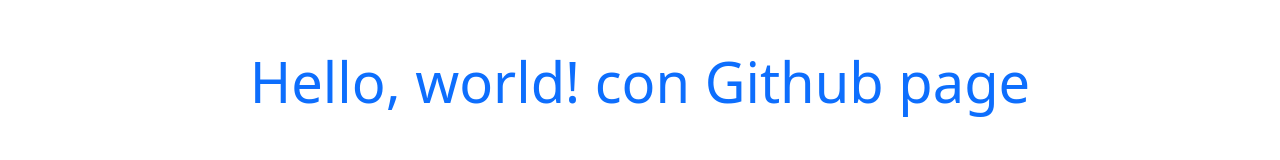
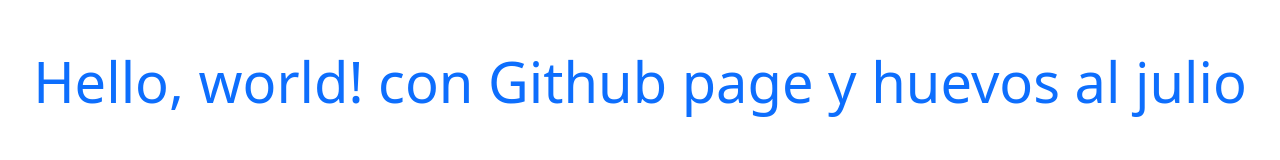
Before and after one commit to abimael331/abimael331.github.io, a plain HTML site: page index.html in a window 1280 px wide. Drawn offline with nearby package versions, Linux system fonts and the light colour scheme.

Commit message:
Update index.html

```diff
--- a/index.html
+++ b/index.html
@@ -11,7 +11,7 @@
     <title>Hello, world!</title>
   </head>
   <body>
-    <h1 class="text-center mt-5 display-4 text-primary">Hello, world! con Github page</h1>
+    <h1 class="text-center mt-5 display-4 text-primary">Hello, world! con Github page y huevos al julio</h1>
 
     <!-- Optional JavaScript; choose one of the two! -->
 
```
